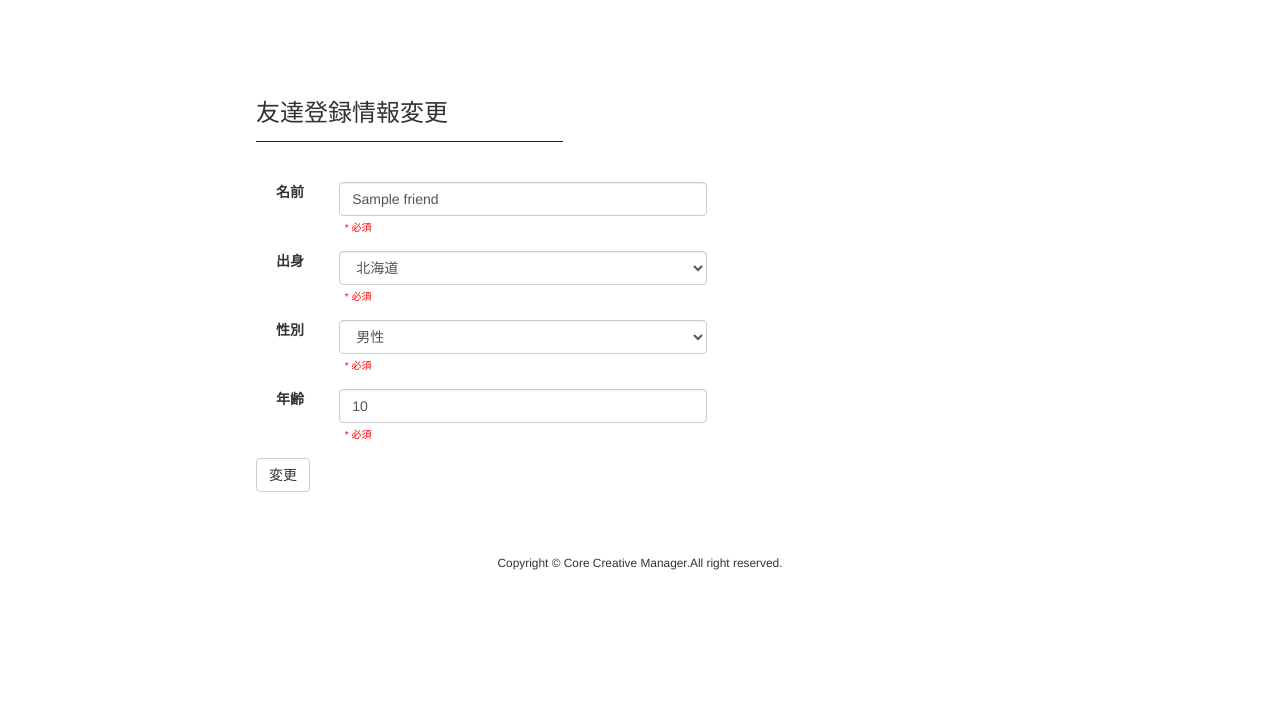
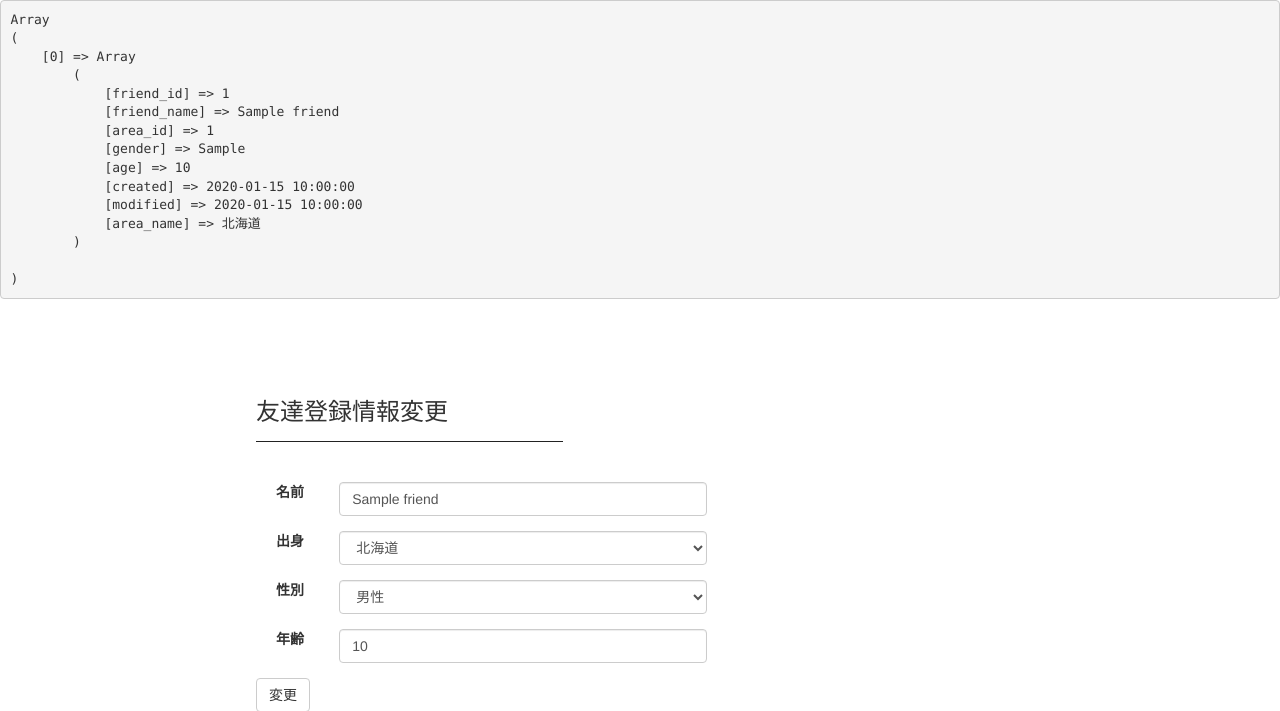
Before and after one commit to ccm-koakuma/fresys, a PHP site: page /edit.php?id=1 in a window 1280 px wide. Shown: the top 711 px of the page. Run offline with PHP 8.4, Linux system fonts and the light colour scheme; data comes from the database, SQL or seed files in the repository; tables that the repository leaves empty hold one stand-in row (values such as "Sample post").

Commit message:
edit追加

```diff
--- a/edit.php
+++ b/edit.php
@@ -1,39 +1,36 @@
 <?php
-include('dbconnect.php');
+require('dbconnect.php');
 if(!empty($_GET['id']) && isset($_GET['id'])){
-  $sql = sprintf('SELECT * FROM `friends`, `areas` WHERE areas.area_id = friends.area_id AND friends.friend_id=%s',$_GET['id']);
-  $record = mysqli_query($db,$sql) or die(mysqli_error($db));
-  while($table = mysqli_fetch_assoc($record)){
+$sql=sprintf('SELECT * FROM `friends`,`areas` WHERE friends.area_id=areas.area_id AND friends.friend_id=%s', $_GET['id']);
+$record=mysqli_query($db,$sql) or die(mysqli_error($db));
+while($table=mysqli_fetch_assoc($record)){
     $datas[] = $table;
 }
+    $count=count($datas);
+echo "<pre>";
+print_r($datas);
+echo "</pre>";
 }else{
-  header("index.php");
+  header('LOcation: index.php');
   exit();
   }
-$sql = sprintf('SELECT * FROM `areas` WHERE 1');
-$record = mysqli_query($db, $sql) or die(mysqli_error($db));
-while($table = mysqli_fetch_assoc($record)){
+  $sql = sprintf('SELECT*FROM`areas` WHERE 1');
+  $record=mysqli_query($db,$sql) or die(mysqli_error($db));
+while($table=mysqli_fetch_assoc($record)){
     $datas_area[] = $table;
 }
-$count_area = count($datas_area);
 if(!empty($_POST)){
-  if($_POST['name'] == '' || $_POST['name'] == null){
-    $errors['name'] = 'blank';
-  }elseif($_POST['age'] == '' || $_POST['age'] == null){
-    $errors['age'] = 'blank';
-  }else{
-    $areas_id = $_POST['area_id'];
-    $sql = sprintf('UPDATE `friends` SET `friend_name` = "%s", `area_id` = "%d", `gender` = "%s", `age` = "%d" WHERE `friends`.`friend_id` = "%s"',
-    mysqli_real_escape_string($db, $_POST['name']),
-    mysqli_real_escape_string($db, $_POST['area_id']),
-    mysqli_real_escape_string($db, $_POST['gender']),
-    mysqli_real_escape_string($db, $_POST['age']),
-    mysqli_real_escape_string($db, $_GET['id'])
+  $area_id = $_POST[('area_id')];
+  $sql = sprintf('UPDATE `friends` SET `friend_name` = "%s", `area_id` = "%d",`gender` = "%s",`age` = "%d" WHERE `friends`.`friend_id` = "%d"',
+  mysqli_real_escape_string($db,$_POST['name']),
+  mysqli_real_escape_string($db,$_POST['area_id']),
+  mysqli_real_escape_string($db,$_POST['gender']),
+  mysqli_real_escape_string($db,$_POST['age']),
+  mysqli_real_escape_string($db,$_GET['id'])
   );
-    mysqli_query($db, $sql) or die(mysqli_error($db));
-    header("Location:show.php?id=$areas_id");
+  mysqli_query($db,$sql) or die(mysqli_error($db));
+  header("Location:show.php?id=$area_id");
   exit();
-  }
 }
 ?>
 <!DOCTYPE html>
@@ -41,6 +38,7 @@ if(!empty($_POST)){
   <head>
     <meta charset="utf-8">
     <title>都道府県お友達システム</title>
+
     <link rel="stylesheet" href="./assets/css/bootstrap.css">
     <link rel="stylesheet" href="./assets/font-awesome/css/font-awesome.css">
     <link rel="stylesheet" href="./assets/css/style.css">
@@ -54,46 +52,34 @@ if(!empty($_POST)){
         <div class="form-group">
           <div class="content_title">名前</div>
           <div class="content_input">
-            <input type="text" name="name" class="form-control" value="<?php echo $datas[0]['friend_name']; ?>">
-            <span style="color: red; font-size: 10px; margin: 0; margin-top: 10px;">&nbsp;&nbsp;*&nbsp;必須</span>
-            <?php if (isset($errors['name']) && $errors['name'] == 'blank'): ?>
-              <p class="error" style="color: red; font-size: 10px; margin: 0; margin-top: 10px;">*&nbsp;氏名を正しく入力してください</p>
-            <?php endif; ?>
+            <input type="text" name="name" class="form-control" value="<?php echo $datas[0]['friend_name'];?>">
           </div>
         </div>
         <div class="form-group">
           <div class="content_title">出身</div>
           <div class="content_input">
             <select class="form-control" name="area_id">
-              <?php
-              for($i = 0; $i < $count_area; $i++):
-              ?>
-                <option name="prefecture" value="<?php echo $datas_area[$i]['area_id']; ?>" <?php if($datas[0]['area_id'] == $datas_area[$i]['area_id']) echo 'selected'; ?>><?php echo $datas_area[$i]['area_name']; ?></option>
-              <?php
-              endfor;
-              ?>
+            <?php for($i=0; $i<count($datas_area); $i++):?>
+            <option  value="<?php echo $datas_area[$i]['area_id'];?>"<?php if($datas[0]['area_id'] == $datas_area[$i]['area_id']) echo'selected'; ?>><?php echo $datas_area[$i]['area_name'];?></option>
+          <?php endfor; ?>
+              <option value="0">富山</option>
+              <option value="1">石川</option>
             </select>
-            <span style="color: red; font-size: 10px; margin: 0; margin-top: 10px;">&nbsp;&nbsp;*&nbsp;必須</span>
           </div>
         </div>
         <div class="form-group">
           <div class="content_title">性別</div>
           <div class="content_input">
             <select class="form-control" name="gender">
-              <option name="gender" value="m" <?php if($datas[0]['gender'] == 'm') echo 'selected'; ?>>男性</option>
-              <option name="gender" value="f" <?php if($datas[0]['gender'] == 'f') echo 'selected'; ?>>女性</option>
+              <option name="gender" value="m"<?php if($datas[0]['gender'] == 'm' )echo'selected'; ?>>男性</option>
+              <option name="gender" value="f"<?php if($datas[0]['gender'] == 'f' ) echo'selected'; ?>>女性</option>
             </select>
-            <span style="color: red; font-size: 10px; margin: 0; margin-top: 10px;">&nbsp;&nbsp;*&nbsp;必須</span>
           </div>
         </div>
         <div class="form-group">
           <div class="content_title">年齢</div>
           <div class="content_input">
             <input type="text" name="age" class="form-control" value="<?php echo $datas[0]['age']; ?>">
-            <span style="color: red; font-size: 10px; margin: 0; margin-top: 10px;">&nbsp;&nbsp;*&nbsp;必須</span>
-            <?php if (isset($errors['age']) && $errors['age'] == 'blank'): ?>
-              <p class="error" style="color: red; font-size: 10px; margin: 0; margin-top: 2px;">*&nbsp;年齢を正しく入力してください</p>
-            <?php endif; ?>
           </div>
         </div>
         <input type="submit" class="btn btn-default" value="変更">
```
Lines whose indentation alone changed are shown as unchanged.
